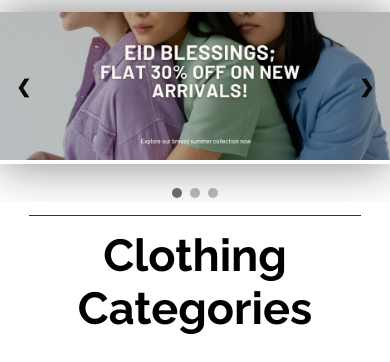
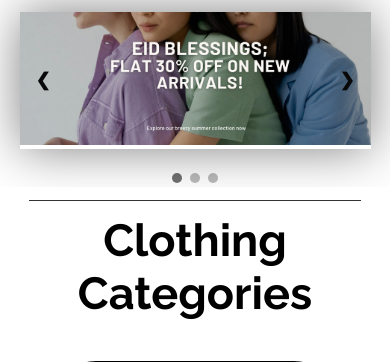
Before and after one commit to WhoAbdullahSheikh/Wonderland-Clothing, a PHP site: page /home.html in a window 390 px wide. Shown: the part 250-612 px from the top of the page. Run offline with PHP 8.4, Linux system fonts and the light colour scheme; some libraries are stand-ins or nearby versions.

Commit message:
Main Screen Banner size updated

```diff
--- a/home.css
+++ b/home.css
@@ -162,7 +162,7 @@ header a ion-icon {
   }
 }
 .slideshow-container {
-  max-width: 1000px;
+  width: 90%;
   position: relative;
   margin: auto;
   padding-top: 3%;
@@ -260,7 +260,7 @@ header a ion-icon {
   overflow: hidden;
   justify-content: center;
   align-items: center;
-  margin: 0px auto;
+
 }
 
 .section2 .container {
@@ -530,7 +530,7 @@ footer {
     overflow: hidden;
     justify-content: center;
     align-items: center;
-    margin: 0px auto;
+
   }
 
 
```
